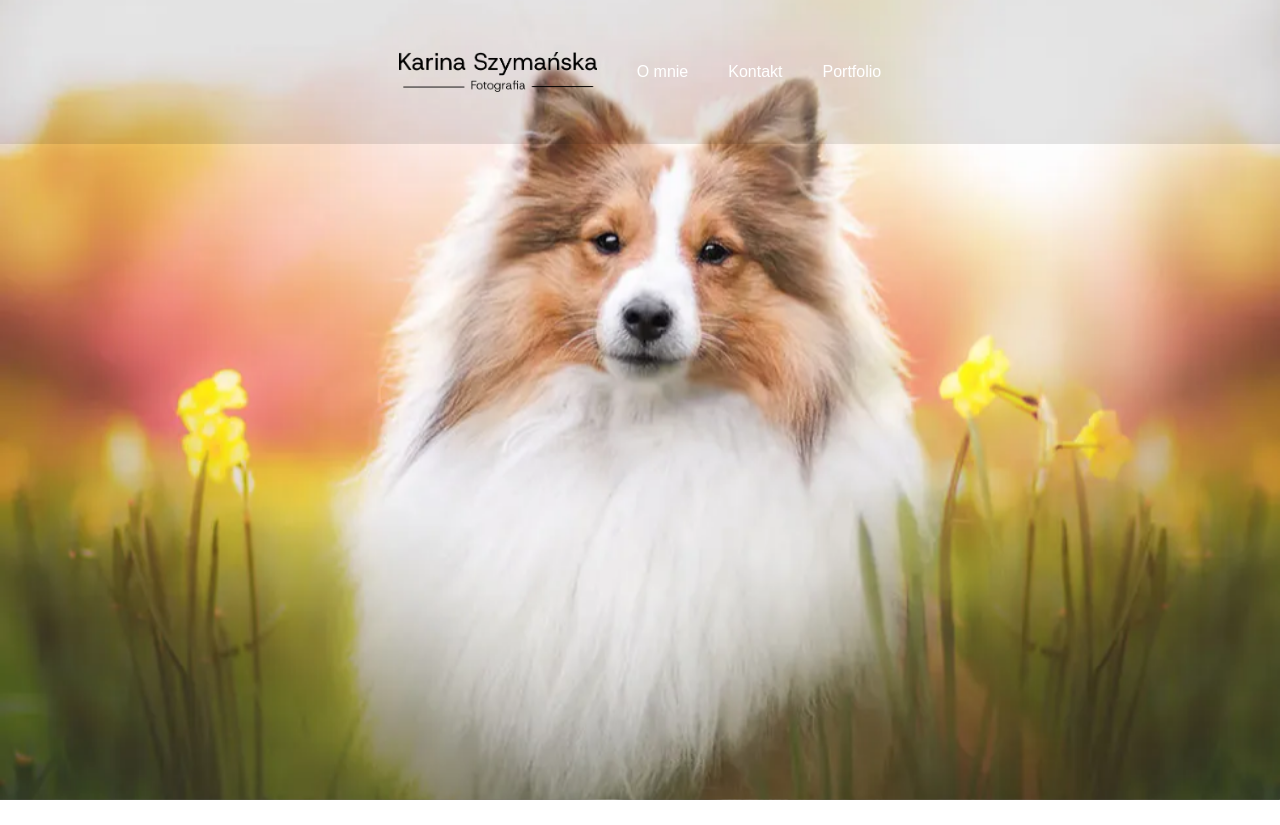
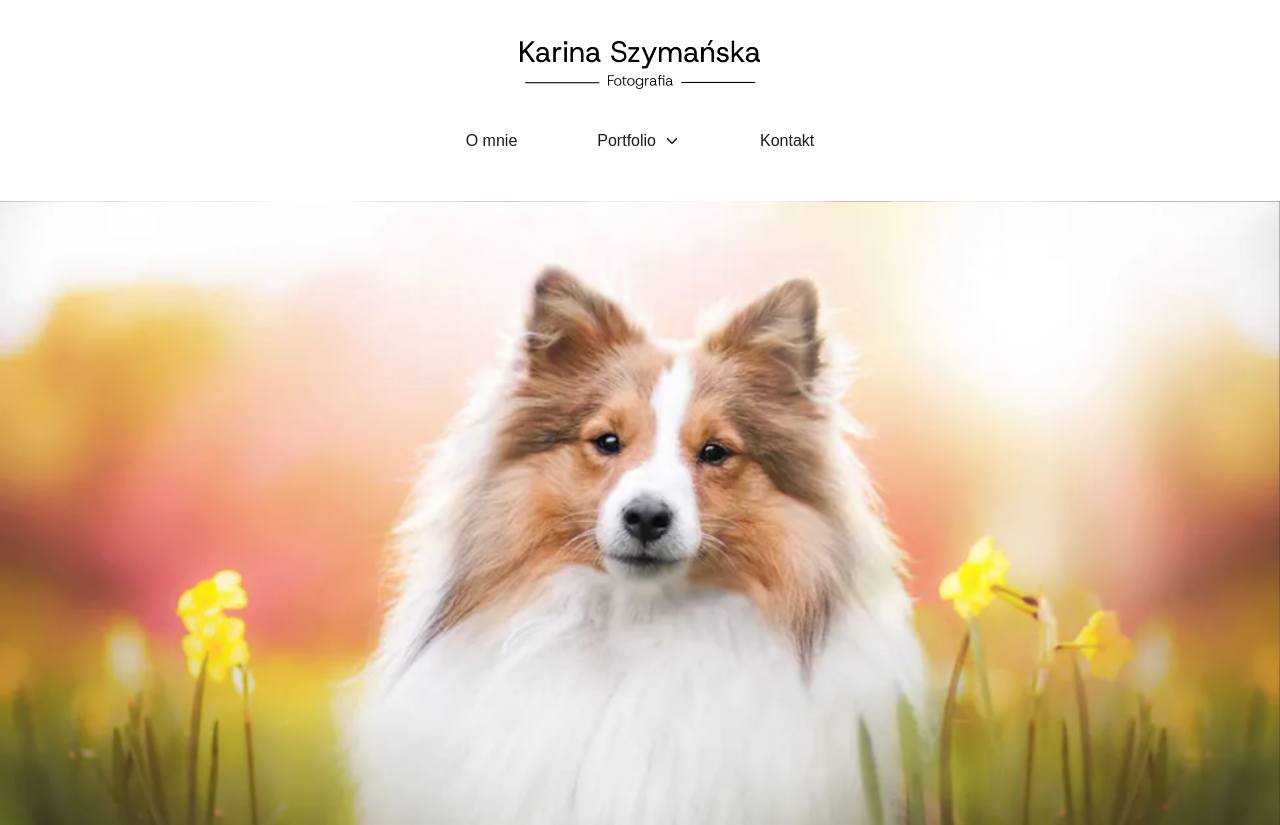
Before and after one commit to Swierszczykowaty/Portfolio_Szymanska, a Next.js app: page / in a window 1280 px wide. Shown: the top 825 px of the page. Before the commit the page ends 800 px from the top, so only its background shows below. Built offline with nearby package versions, Linux system fonts and the light colour scheme; a web font is replaced by a local one.

Commit message:
[ADD] - New pages, link nav bar Image/next

```diff
--- a/src/Components/Footer.tsx
+++ b/src/Components/Footer.tsx
@@ -4,8 +4,8 @@ import { FaSquareFacebook } from "react-icons/fa6";
 const Footer = () => {
     return (
         <>
-        <div className="bg-white flex flex-col text-slate-400 justify-center h-36 items-center">
-            <div className="flex gap-[60px] mb-4">
+        <div className="flex flex-col text-slate-400 justify-center p-20 items-center">
+            <div className="flex gap-[60px] mb-6">
                 <a
                     href="https://www.facebook.com/share/19SDkoN7r9/"
                     target="_blank"
@@ -21,7 +21,7 @@ const Footer = () => {
                     <FaInstagram className="cursor-pointer h-8 w-8" />
                 </a>
             </div>
-            <p className='flex font-thin'>Copyright &copy; {new Date().getFullYear()} Karina Szymańska</p>
+            <p className='flex text-sm font-thin'>Copyright &copy; {new Date().getFullYear()} Karina Szymańska</p>
         </div>
         </>
     );
--- a/src/app/About/page.tsx
+++ b/src/app/About/page.tsx
@@ -1,13 +1,17 @@
+import Image from 'next/image';
+
 const About = () => {
   return (
     <>
       <div className="w-full g-fuchsia-100 flex items-center flex-grow"
-       style={{ height: `calc(100vh - 288px)` }}
+       style={{ height: `calc(100vh - 437px)` }}
 
        >
         <div className="flex gap-16 items-center">
             <div className="w-2/5 h-[450px]">
-              <img className="h-full w-full object-cover" src="/photos/1.webp" alt="" />
+              <Image className="h-full w-full object-cover" src="/photos/1.webp" alt="Me"
+               width={400}
+              height={400}   />
             </div>
             <div className="text-black flex flex-col g-fuchsia-300 w-3/5">
               <div className="flex flex-col">
--- a/src/app/Contact/page.tsx
+++ b/src/app/Contact/page.tsx
@@ -2,7 +2,7 @@ const Contact = () => {
   return (
     <>
       <div className="w-full g-fuchsia-100 flex items-center flex-grow bg-violet-200"
-       style={{ height: `calc(100vh - 288px)` }}
+       style={{ height: `calc(100vh - 437px)` }}
        >
         </div>
     </>
--- a/src/app/Portfolio_dogs/page.tsx
+++ b/src/app/Portfolio_dogs/page.tsx
@@ -21,7 +21,7 @@ const photos = [
 const Portfolio_dogs = () => {
   return (
       <>
-        <div className="h-full w-full pt-0 ">
+        <div className="h-full w-full pt- ">
           <PhotoAlbum photos={photos}  columns={3} layout={"columns"} padding={10} spacing={0}
           />
         </div>
--- a/src/app/layout.tsx
+++ b/src/app/layout.tsx
@@ -1,5 +1,4 @@
 import "./globals.css";
-import Footer from "@/Components/Footer";
 
 import {Host_Grotesk} from 'next/font/google'
 
--- a/src/app/page.tsx
+++ b/src/app/page.tsx
@@ -1,38 +1,78 @@
 'use client';
 import { Swiper, SwiperSlide } from 'swiper/react';
-import { EffectFade, Navigation, Pagination, Autoplay } from 'swiper/modules';
+import { EffectFade, Pagination, Autoplay } from 'swiper/modules';
 import 'swiper/css';
 import 'swiper/css/effect-fade';
 import 'swiper/css/pagination';
 import Link from "next/link";
+import { IoIosArrowDown } from "react-icons/io";
+import { usePathname } from "next/navigation";
+import Image from 'next/image';
+const Hero = () => {
+  const pathname = usePathname();
+  const isConcertPage = pathname === "/portfolio_concerts";
+  return (
 
-const Hero = () => {
-
-  return (
     <>
       <div className="h-[100vh]">
-      <nav className="fixed top-0 w-full z-50">
-      <div className="flex gap-10 h-36 p-10 items-center justify-center text-white bg-black/10">
-          <Link href="/">
-          <div >
-            <img className="h-10" src="/logo/karina_logo.png" alt="logo" />
+      <nav className="sticky w-full z-50">
+      <div className="flex flex-col p-10 items-center justify-center text-stone-900">
+        <Link href="/">
+          <div>
+            <Image
+              src={isConcertPage ? "/logo/karina_logo_white.png" : "/logo/karina_logo.png"}
+              alt="logo"
+              width={240}
+              height={48}
+            />
           </div>
+        </Link>
+        <div className="flex pt-8 gap-16">
+          <Link
+            href="/about"
+            className={`cursor-pointer p-2 ${isConcertPage ? 'text-white' : 'text-stone-900'}`}
+          >
+            <h1>O mnie</h1>
           </Link>
-          <Link href="/about">
-            <h1>
-              O mnie
-            </h1>
+          <div className="relative group p-2">
+            <div className="flex items-center">
+              <h1 className={`cursor-pointer ${isConcertPage ? 'text-white' : 'text-stone-900'}`}>Portfolio</h1>
+              <IoIosArrowDown
+                className={`ml-2 group-hover:rotate-180 duration-300 ${isConcertPage ? 'text-white' : 'text-stone-900'}`}
+              />
+            </div>
+            <div
+              className={`absolute left-1/2 transform duration-300 -translate-x-1/2 top-full rounded-md ${
+                isConcertPage ? 'bg-stone-900 shadow-custom-light' : 'bg-white shadow-custom-dark'
+              } opacity-0 group-hover:opacity-100 group-hover:pointer-events-auto transition-opacity pointer-events-none`}
+            >
+              <Link
+                href="/portfolio_dogs"
+                className={`flex w-28 px-4 py-2 ${isConcertPage ? 'text-white hover:bg-stone-800' : 'text-stone-900 hover:bg-gray-100'}  rounded-md`}
+              >
+                Pieski
+              </Link>
+              <Link
+                href="/portfolio_people"
+                className={`flex w-28 px-4 py-2 ${isConcertPage ? 'text-white hover:bg-stone-800' : 'text-stone-900 hover:bg-gray-100'}  rounded-md`}
+              >
+                Ludzie
+              </Link>
+              <Link
+                href="/portfolio_concerts"
+                className={`flex w-28 px-4 py-2 ${isConcertPage ? 'text-white hover:bg-stone-800' : 'text-stone-900 hover:bg-gray-100'}  rounded-md`}
+              >
+                Koncerty
+              </Link>
+            </div>
+          </div>
+          <Link
+            href="/contact"
+            className={`cursor-pointer p-2 ${isConcertPage ? 'text-white' : 'text-stone-900'}`}
+          >
+            <h1>Kontakt</h1>
           </Link>
-          <Link href="/contact">
-            <h1>
-              Kontakt
-            </h1>
-          </Link>
-          <Link href="/portfolio_dogs">
-           <h1>
-            Portfolio
-           </h1>
-          </Link>
+        </div>
       </div>
     </nav>
       <Swiper
@@ -43,22 +83,13 @@ const Hero = () => {
         loop={true}
         className="h-full w-full ">
           <SwiperSlide>
-              <img src='/photos/1.webp' className="object-cover h-full w-full" alt="hero" />
+            <Image src='/photos/1.webp' className="object-cover h-full w-full" alt="hero" width={1000} height={1000} />
           </SwiperSlide>
           <SwiperSlide>
-            <img src='/photos/2.webp' className="object-cover h-full w-full" alt="hero" />
+            <Image src='/photos/2.webp' className="object-cover h-full w-full" alt="hero" width={1000} height={1000}/>
           </SwiperSlide>
           <SwiperSlide>
-            <img src='/photos/3.webp' className="object-cover h-full w-full" alt="hero" />
-          </SwiperSlide>
-          <SwiperSlide>
-              <img src='/photos/1.webp' className="object-cover h-full w-full" alt="hero" />
-          </SwiperSlide>
-          <SwiperSlide>
-            <img src='/photos/2.webp' className="object-cover h-full w-full" alt="hero" />
-          </SwiperSlide>
-          <SwiperSlide>
-            <img src='/photos/3.webp' className="object-cover h-full w-full" alt="hero" />
+            <Image src='/photos/3.webp' className="object-cover h-full w-full" alt="hero" width={1000} height={1000}/>
           </SwiperSlide>
         </Swiper>
       </div>
--- /dev/null
+++ b/src/app/portfolio_concerts/layout.tsx
@@ -0,0 +1,19 @@
+import Footer from "@/Components/Footer";
+import Wrapper from "@/Components/Wrapper";
+import Nav from "@/Components/Nav";
+
+export default function RootLayout({
+  children,
+}: {
+  children: React.ReactNode;
+}) {
+  return (
+    <>
+      <main className="bg-stone-900">
+        <Nav/>
+        <Wrapper>{children}</Wrapper>
+        <Footer />
+      </main>
+    </>
+  );
+}
--- /dev/null
+++ b/src/app/portfolio_concerts/page.tsx
@@ -0,0 +1,13 @@
+
+const portfolio_concerts = () => {
+    return (
+      <>
+        <div className="w-full g-fuchsia-100 flex items-center flex-grow bg-violet-200"
+         >
+
+          </div>
+      </>
+    );
+  }
+
+  export default portfolio_concerts;
--- /dev/null
+++ b/src/app/portfolio_people/layout.tsx
@@ -0,0 +1,19 @@
+import Footer from "@/Components/Footer";
+import Wrapper from "@/Components/Wrapper";
+import Nav from "@/Components/Nav";
+
+export default function RootLayout({
+  children,
+}: {
+  children: React.ReactNode;
+}) {
+  return (
+    <>
+      <main className="">
+        <Nav/>
+        <Wrapper>{children}</Wrapper>
+        <Footer />
+      </main>
+    </>
+  );
+}
--- /dev/null
+++ b/src/app/portfolio_people/page.tsx
@@ -0,0 +1,13 @@
+
+const portfolio_people = () => {
+    return (
+      <>
+        <div className="w-full g-fuchsia-100 flex items-center flex-grow bg-violet-200"
+         >
+            poele
+          </div>
+      </>
+    );
+  }
+
+  export default portfolio_people;
--- a/tailwind.config.ts
+++ b/tailwind.config.ts
@@ -15,6 +15,10 @@ export default {
       fontFamily: {
         sans: ['var(--fontHostGrotesk)', "sans-serif"],
       },
+      boxShadow: {
+        'custom-light': '0 4px 10px rgba(255, 255, 255, 0.2)',
+        'custom-dark': '0 4px 6px rgba(0, 0, 0, 0.2)',
+      },
     },
   },
   plugins: [],
```
Also changed, not shown: src/Components/Nav.tsx (+38 -15 lines), public/logo/karina_logo_white.png (added).
